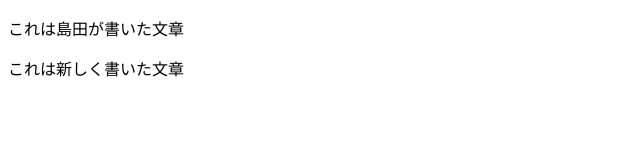
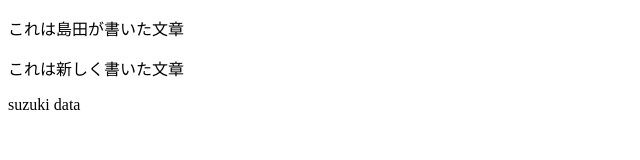
Before and after one commit to shimako-0515/test0709, a plain HTML site: page index.html in a window 1280 px wide. Shown: the full height of the page, 0-640 px from the left. Drawn offline with Linux system fonts and the light colour scheme.

Commit message:
鈴木の追加01

```diff
--- a/index.html
+++ b/index.html
@@ -12,6 +12,8 @@
     <p>これは島田が書いた文章</p>
     <p>これは新しく書いた文章</p>
 
+
+    <p>suzuki data</p>
 </body>
 
 </html>
```
